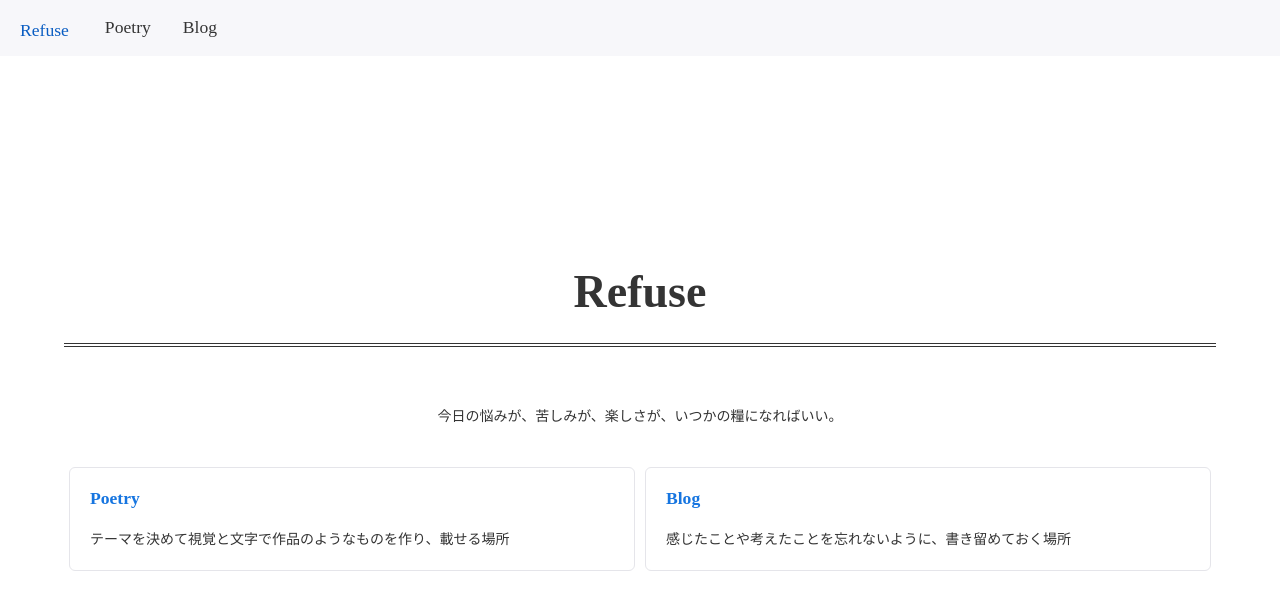
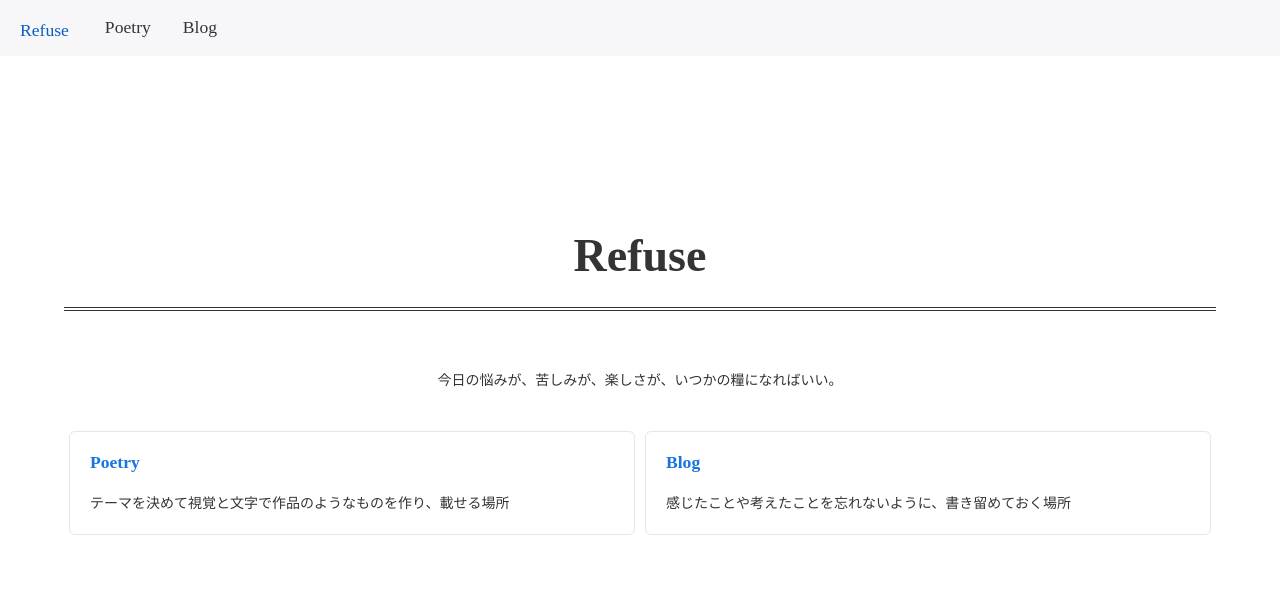
Before and after one commit to nak-yr/refuse, a Next.js app: page / in a window 1280 px wide. Shown: the top 610 px of the page. Built offline with nearby package versions, Linux system fonts and the light colour scheme; a web font is replaced by a local one.

Commit message:
issue#13 コンテンツ全体の表示幅をresize契機で再計算する処理を追加

```diff
--- a/pages/index.tsx
+++ b/pages/index.tsx
@@ -7,6 +7,24 @@ import "rsuite/dist/rsuite.min.css";
 
 import Header from "./components/header";
 import Link from "next/link";
+
+/*------------ スマホ実機で想定通りにいかないので要検討 ------------*/
+if (process.browser) {
+  // スマホならtrue, PCならfalse
+  const isSP = /iPhone|iPod|iPad|Android/i.test(navigator.userAgent);
+
+  // DOMの読み込みが完了したら、表示領域の高さを自動更新する処理を実行する
+  document.addEventListener("resize", () => {
+    // 端末がスマホなら
+    if (isSP) {
+      // CSS変数 --outer-height に outerHeight px を代入
+      document.documentElement.style.setProperty(
+        "--outer-height",
+        `${window.outerHeight}px`
+      );
+    }
+  });
+}
 
 const Home: NextPage = () => {
   return (
--- a/styles/Home.module.css
+++ b/styles/Home.module.css
@@ -1,5 +1,6 @@
 .container {
-  height: 100vh;
+  /*ビューポートの高さをresize契機で再取得し、都度代入する*/
+  height: var(--outer-height);
   padding: 0;
 }
 
--- a/styles/globals.css
+++ b/styles/globals.css
@@ -1,6 +1,13 @@
+:root {
+  /*ビューポートの高さに合わせてheightを変更するために定義した変数*/
+  /*本当は100vhにしたいけど、スマホで高さに余剰が出るから場当たり的に90vhにしている*/
+  /*最終的には100vhに設定して望んだレイアウトになるようにしたい*/
+  --outer-height: 90vh;
+}
+
 html,
 body {
-  height: 100%;
+  height: var(--outer-height);
   padding: 0;
   margin: 0;
   font-family: "Hina Mincho", serif, -apple-system, BlinkMacSystemFont, Segoe UI,
```
